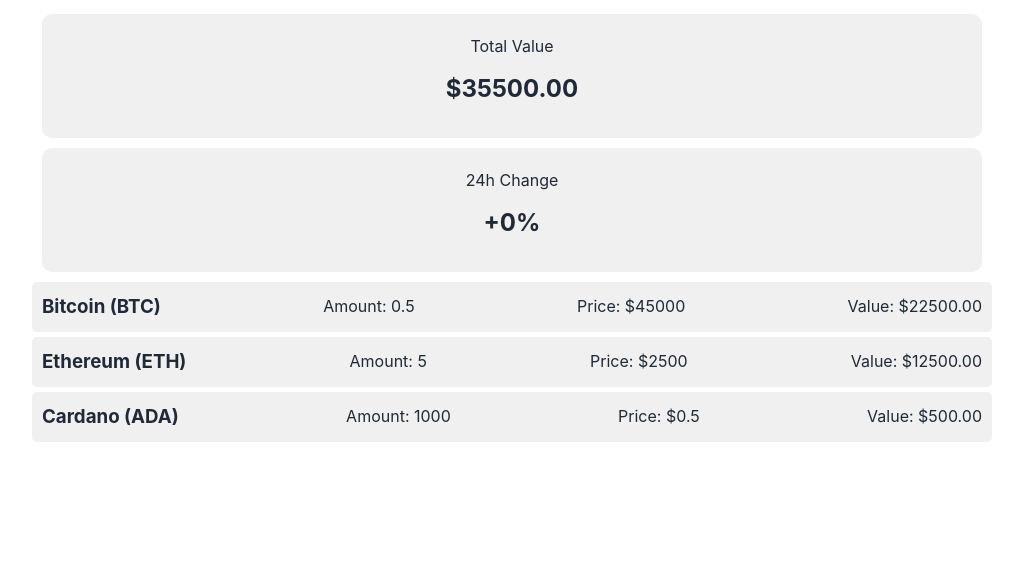
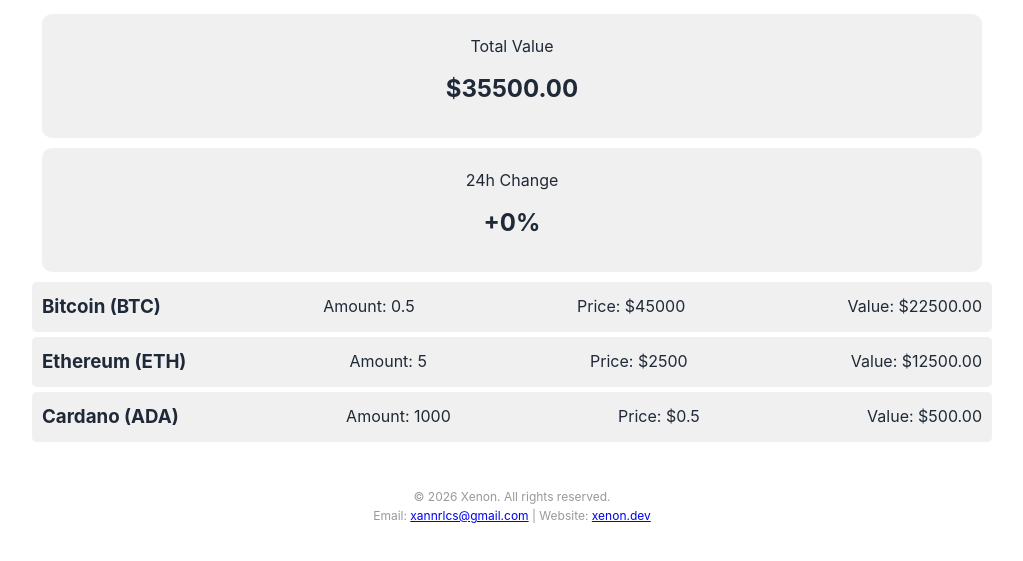
Before and after one commit to xenon231tech/xenon-portofolio-crypto-tracker, a website: page index.html in a window 1280 px wide. Shown: the part 87-648 px from the top of the page, without its empty margins (128-1151 px from the left). Drawn offline with Linux system fonts and the light colour scheme.

Commit message:
chore: update contact info and domain to xenon.dev

```diff
--- a/index.html
+++ b/index.html
@@ -143,5 +143,10 @@
             </div>
         </div>
     <script src="script.js"></script>
+
+    <footer style="text-align: center; padding: 20px; color: #999; font-size: 12px;">
+        <p>© 2026 Xenon. All rights reserved.</p>
+        <p>Email: <a href="mailto:xannrlcs@gmail.com">xannrlcs@gmail.com</a> | Website: <a href="https://xenon.dev">xenon.dev</a></p>
+    </footer>
 </body>
 </html>
```
Also changed, not shown: package.json (+8 -3 lines), README.md, 1 other file.
